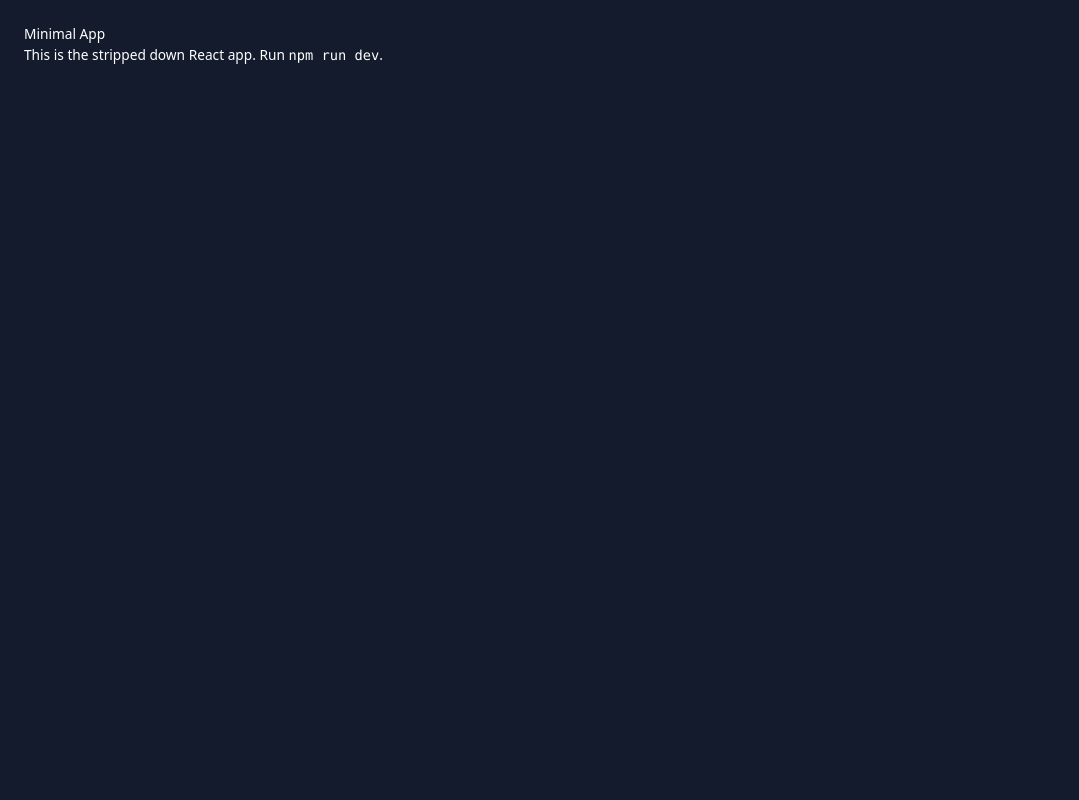
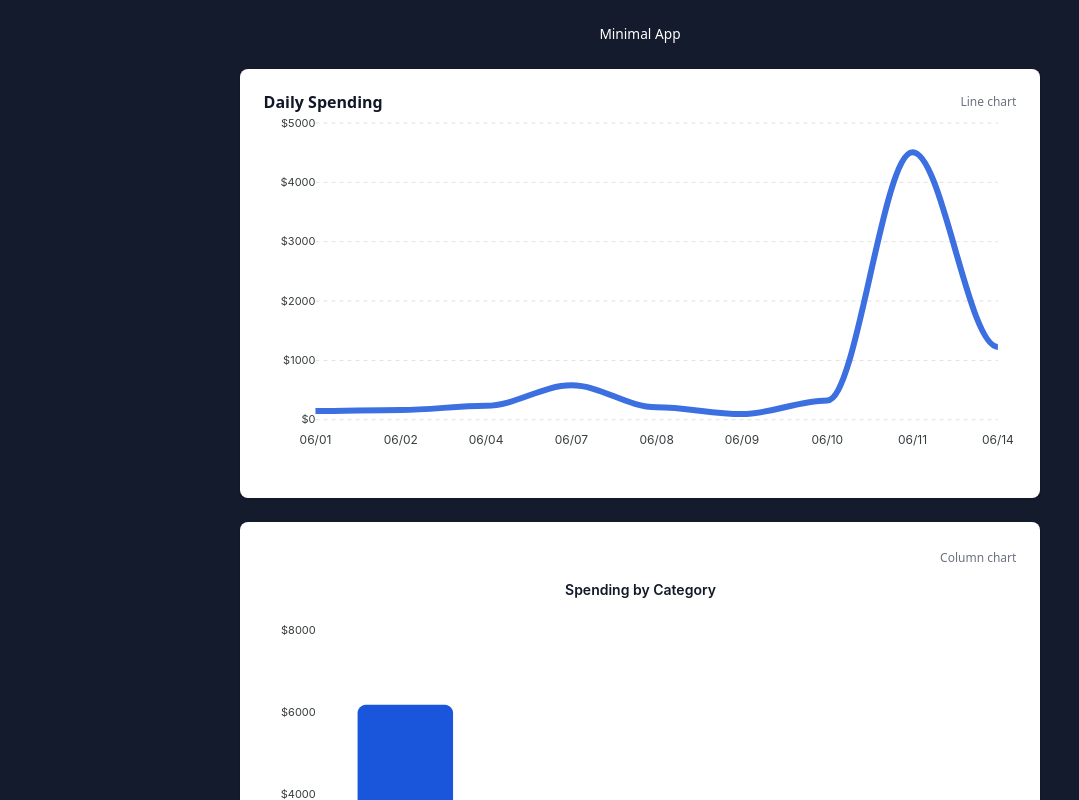
Before and after one commit to dpavide/capitaliteracy_whack2025, a React (Vite) app: page / in a window 1280 px wide. Shown: the top 800 px of the page, without its empty margins (0-1079 px from the left). Built offline with nearby package versions, Linux system fonts and the light colour scheme.

Commit message:
Enhance App layout with spending charts
Updated layout and styling for charts in the App component.

```diff
--- a/src/App.jsx
+++ b/src/App.jsx
@@ -1,10 +1,37 @@
 import React from 'react';
+import SpendingLineChart from './components/SpendingLineChart';
+import SpendingPieChart from './components/SpendingPieChart';
+import SpendingColumnChart from './components/SpendingColumnChart';
 
 export default function App() {
   return (
     <div style={{ padding: 24, fontFamily: 'system-ui, sans-serif' }}>
-      <h1>Minimal App</h1>
-      <p>This is the stripped down React app. Run <code>npm run dev</code>.</p>
+      <h1 style={{ textAlign: 'center' }}>Minimal App</h1>
+
+      {/* Stack charts vertically, centered, with controlled width ratios */}
+      <div
+        style={{
+          marginTop: 24,
+          display: 'flex',
+          flexDirection: 'column',
+          alignItems: 'center',
+          gap: 24,
+          width: '100%',
+        }}
+      >
+        <div style={{ width: '65%', maxWidth: 900 }}>
+          <SpendingLineChart />
+        </div>
+
+        <div style={{ width: '65%', maxWidth: 900 }}>
+          <SpendingColumnChart />
+        </div>
+
+        {/* Pie chart a bit wider so legend fits nicely */}
+        <div style={{ width: '85%', maxWidth: 1100 }}>
+          <SpendingPieChart />
+        </div>
+      </div>
     </div>
   );
 }
```
